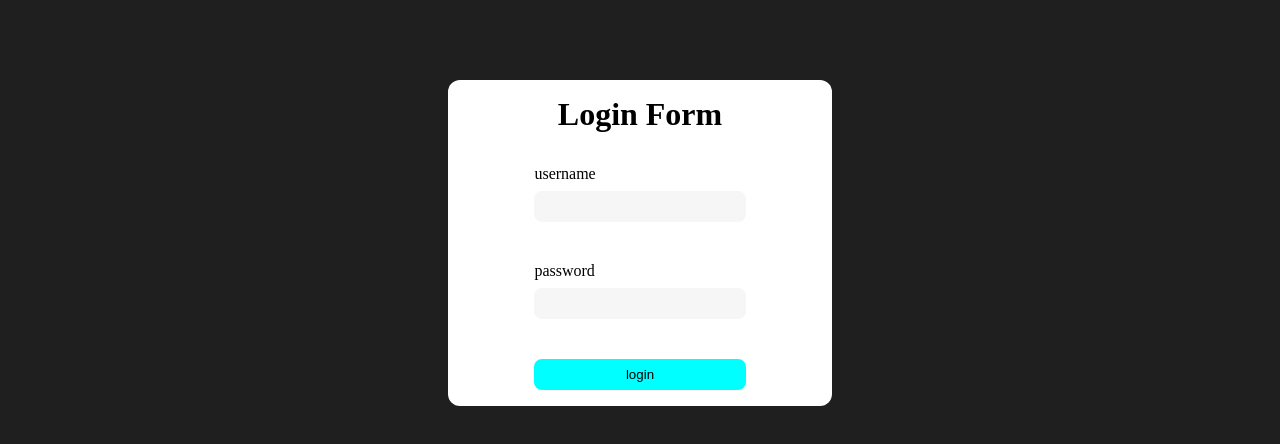
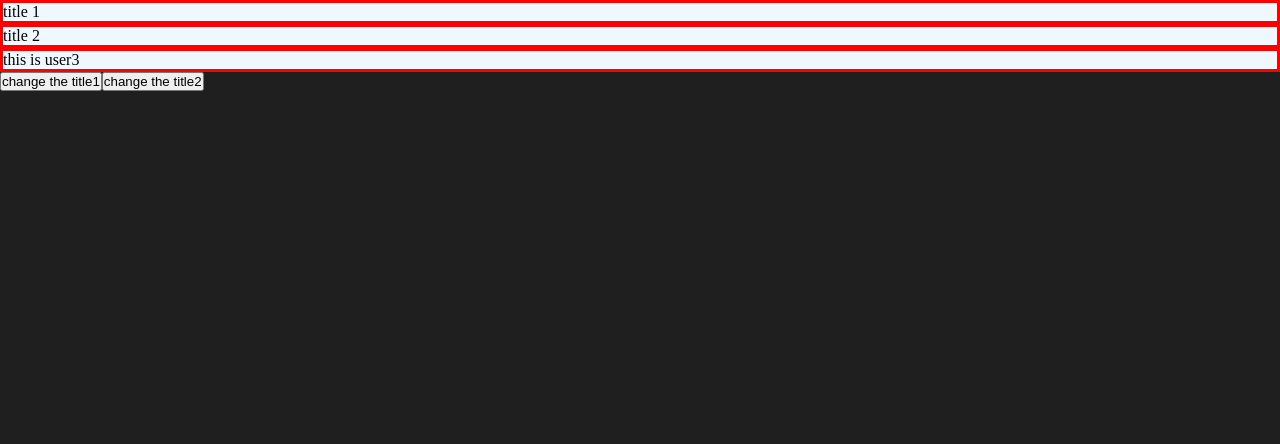
Before and after one commit to kouroshey/React-Course-Maximilian, a React (Create React App) app: page / in a window 1280 px wide. Shown: the top 444 px of the page. Built offline with nearby package versions, Linux system fonts and the light colour scheme.

Commit message:
practiceDay1

```diff
--- a/src/App.js
+++ b/src/App.js
@@ -1,10 +1,33 @@
-import React from 'react'
+import React, { useState } from 'react'
 import './App.css'
 import AddUser from './components/Users/AddUser'
+import UserWrapper from './components/Users/UserWrapper'
+
 const App = () => {
+  const year = new Date()
+  const [firstTitle, setFirstTitle] = useState('title 1')
+  const[secondTitle, setSecondTitle] = useState('title 2')
+
+  const changeFirstTitle = () => {
+    if (firstTitle === 'title 1') {
+      setFirstTitle('title 1 changed')
+    } else {
+      setFirstTitle('title 1')
+    }
+  }
+  const changeSecondTitle = () => {
+    setSecondTitle('title 2 changed')
+  }
   return (
     <>
-      <AddUser/>
+      {/* <AddUser /> */}
+      <UserWrapper>
+        <p>{firstTitle}</p>
+        <p>{secondTitle}</p>
+        <p>this is user3</p>
+      </UserWrapper>
+      <button onClick={changeFirstTitle}>change the title1</button>
+      <button onClick={changeSecondTitle}>change the title2</button>
     </>
   )
 }
--- /dev/null
+++ b/src/components/Users/UserWrapper.css
@@ -0,0 +1,8 @@
+.childrenWrapper {
+    background-color: aliceblue;
+
+}
+
+.child-elem {
+    border: solid red 3px;
+}
--- /dev/null
+++ b/src/components/Users/UserWrapper.js
@@ -0,0 +1,17 @@
+import React from 'react'
+import './UserWrapper.css'
+const UserWrapper = ({children}) => {
+  return (
+      <>
+          <div className="childrenWrapper">
+              {
+                  children.map(child => (
+                      <div className="child-elem">{child}</div>
+                ))
+              }
+          </div>
+      </>
+  )
+}
+
+export default UserWrapper
```
